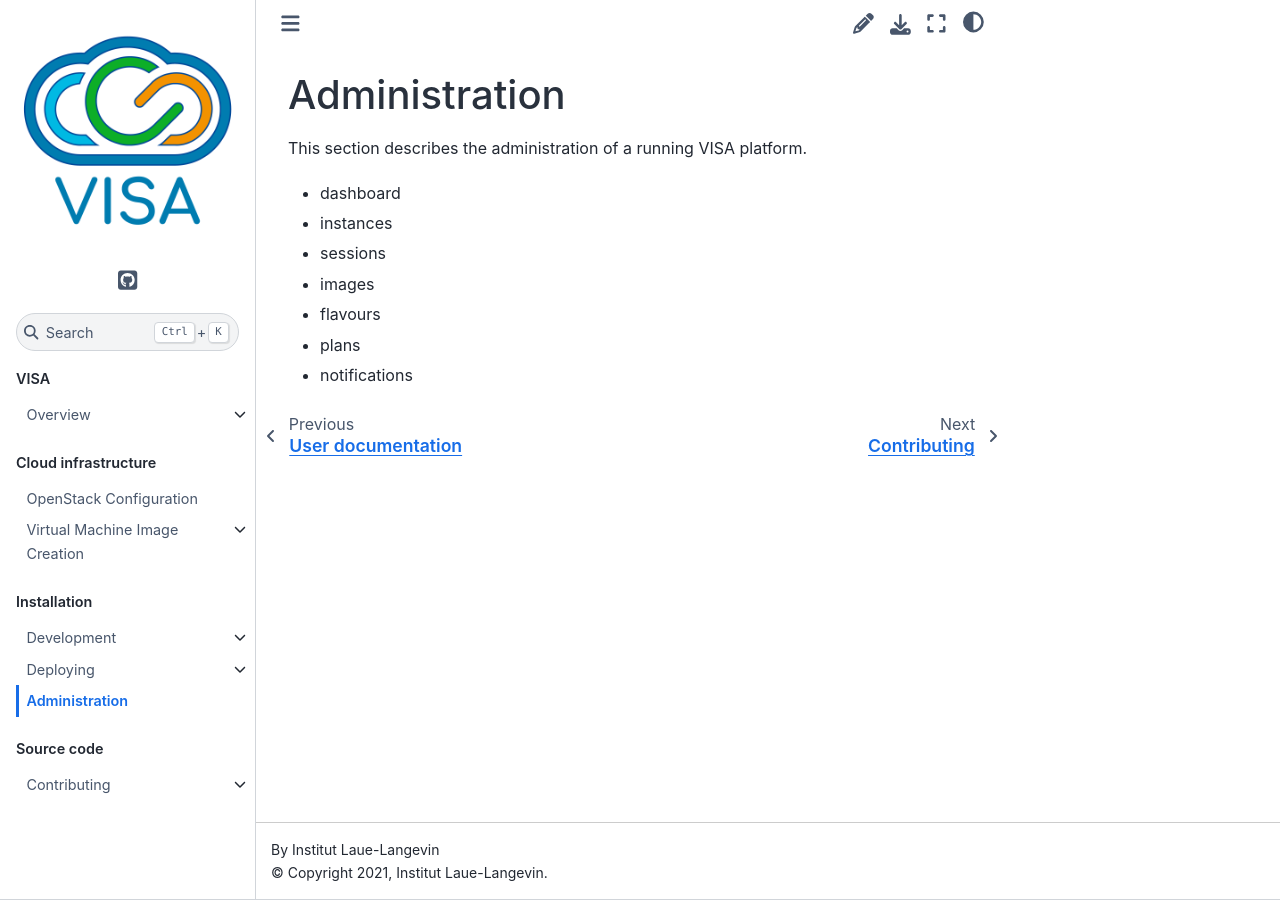
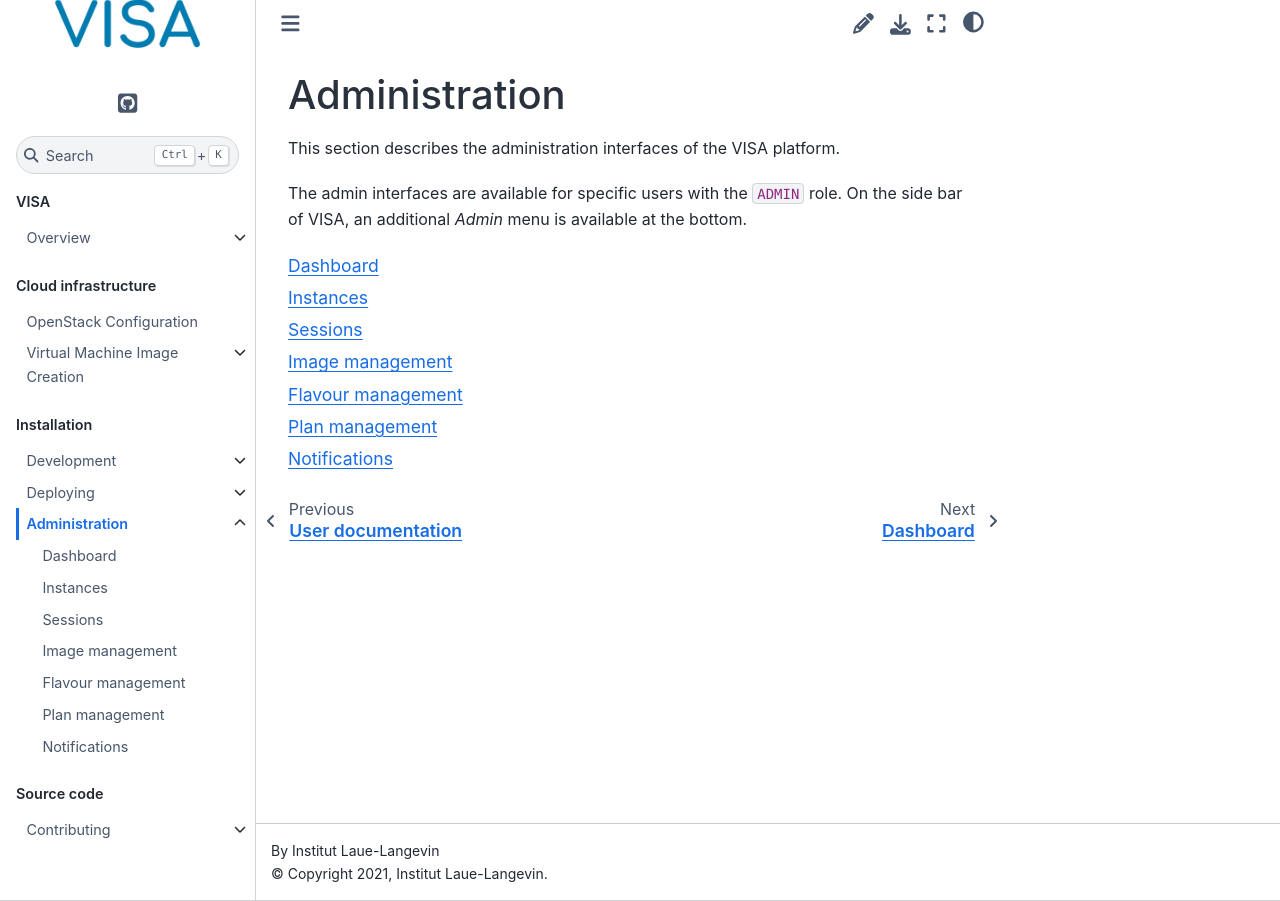
Before and after one commit to ILLGrenoble/visa-docs, a Sphinx documentation site: the page built from docs/source/admin/admin-contents.md, in a window 1280 px wide. Built offline with Sphinx 7.4.7 and the Sphinx Book theme 1.1.4, drawn with Linux system fonts in a browser that asks for light colours.

Commit message:
Add admin UI docs

````diff
--- a/docs/source/admin/admin-contents.md
+++ b/docs/source/admin/admin-contents.md
@@ -1,11 +1,18 @@
 # Administration
 
-This section describes the administration of a running VISA platform.
+This section describes the administration interfaces of the VISA platform.
 
-- dashboard
-- instances
-- sessions
-- images
-- flavours
-- plans
-- notifications
+The admin interfaces are available for specific users with the `ADMIN` role. On the side bar of VISA, an additional *Admin* menu is available at the bottom.
+
+```{toctree}
+---
+maxdepth: 1
+---
+admin-dashboard.md
+admin-instances.md
+admin-sessions.md
+admin-images.md
+admin-flavours.md
+admin-plans.md
+admin-notifications.md
+```
--- /dev/null
+++ b/docs/source/admin/admin-notifications.md
@@ -0,0 +1 @@
+# Notifications
--- /dev/null
+++ b/docs/source/admin/admin-plans.md
@@ -0,0 +1 @@
+# Plan management
````
Also changed, not shown: docs/source/admin/admin-dashboard.md (added, +54 -0 lines), docs/source/admin/admin-flavours.md (added, +35 -0 lines), docs/source/admin/admin-images.md (added, +48 -0 lines), docs/source/admin/admin-instances.md (added, +32 -0 lines), docs/source/admin/admin-sessions.md (added, +13 -0 lines), docs/source/_static/images/visa-admin-dashboard.png (added), docs/source/_static/images/visa-admin-flavours-update.png (added), docs/source/_static/images/visa-admin-flavours.png (added), docs/source/_static/images/visa-admin-images-update.png (added), docs/source/_static/images/visa-admin-images.png (added), docs/source/_static/images/visa-admin-instance.png (added), docs/source/_static/images/visa-admin-instances.png (added), docs/source/_static/images/visa-admin-sessions.png (added).
